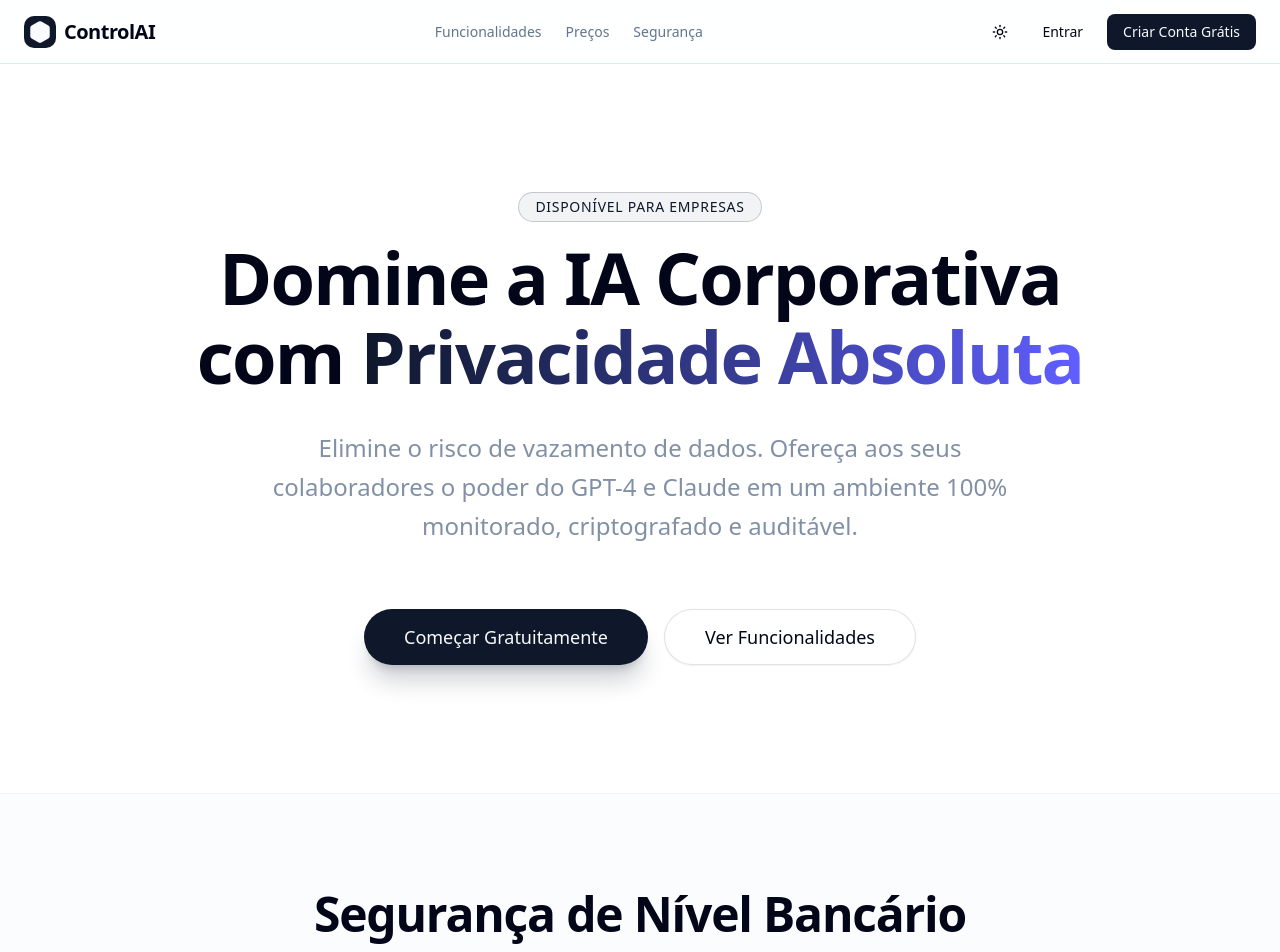
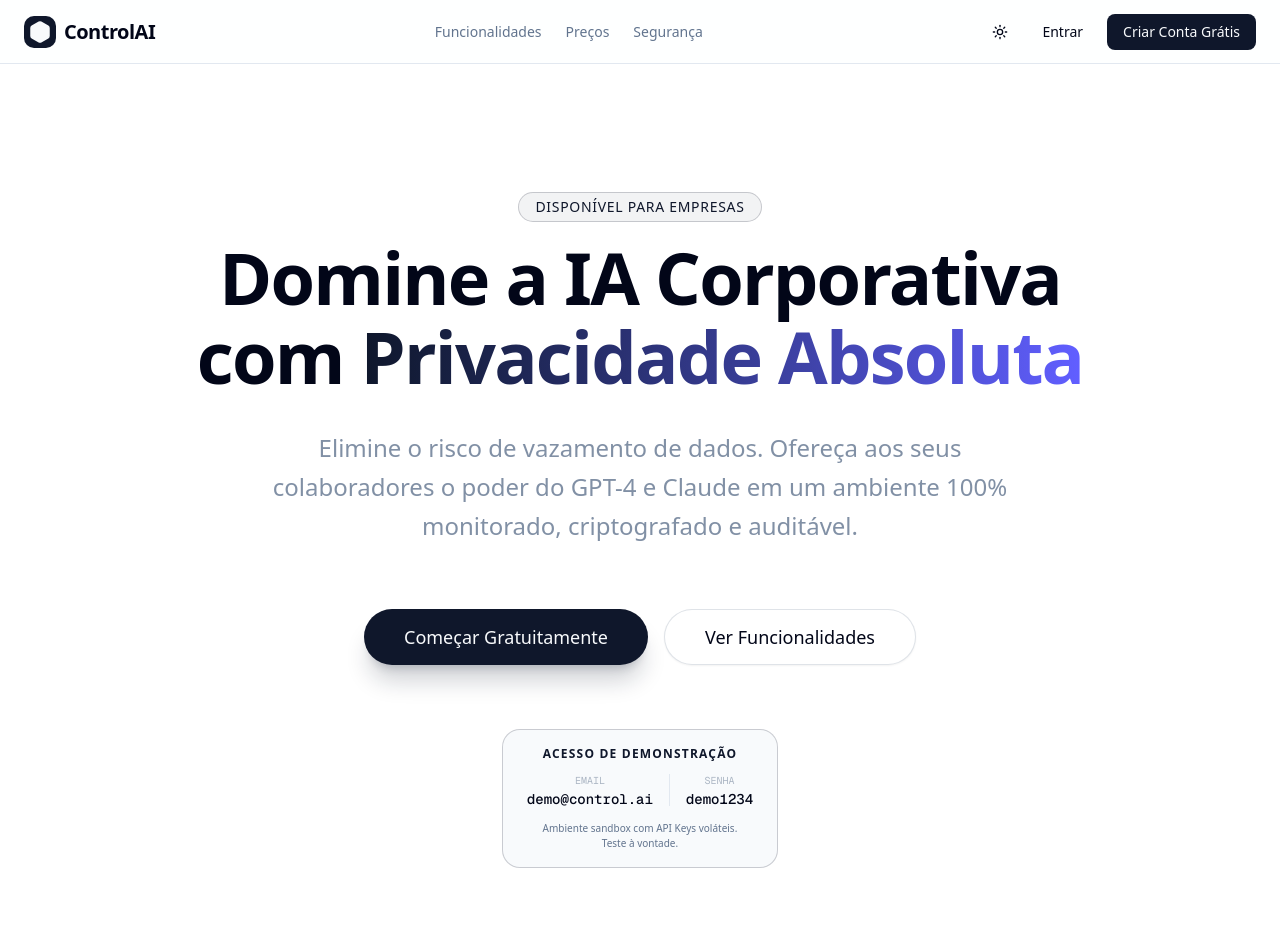
Before and after one commit to ThiagoCampelo/control-ai, a Next.js app: page / in a window 1280 px wide. Shown: the top 952 px of the page. Built offline with nearby package versions, Linux system fonts and the light colour scheme; no server answers.

Commit message:
feat: add visible demo credentials to landing page hero

```diff
--- a/src/app/page.tsx
+++ b/src/app/page.tsx
@@ -97,6 +97,27 @@
               </Button>
             </Link>
           </div>
+
+          {/* Demo Credentials Indicator */}
+          <div className="pt-8 animate-in fade-in slide-in-from-bottom-8 duration-700 delay-300">
+            <div className="inline-flex flex-col items-center gap-2 px-6 py-4 rounded-2xl bg-muted/50 border border-primary/20 backdrop-blur-sm max-w-sm mx-auto">
+              <span className="text-xs font-bold uppercase tracking-widest text-primary mb-1">Acesso de Demonstração</span>
+              <div className="flex gap-4 text-sm font-mono text-muted-foreground">
+                <div className="flex flex-col items-center">
+                  <span className="text-[10px] uppercase opacity-50">Email</span>
+                  <span className="select-all font-medium text-foreground">demo@control.ai</span>
+                </div>
+                <div className="w-px bg-border h-full min-h-[2rem]" />
+                <div className="flex flex-col items-center">
+                  <span className="text-[10px] uppercase opacity-50">Senha</span>
+                  <span className="select-all font-medium text-foreground">demo1234</span>
+                </div>
+              </div>
+              <p className="text-[10px] text-muted-foreground mt-1 text-center max-w-[200px]">
+                Ambiente sandbox com API Keys voláteis. Teste à vontade.
+              </p>
+            </div>
+          </div>
         </section>
 
         {/* FEATURES SECTION */}
```
